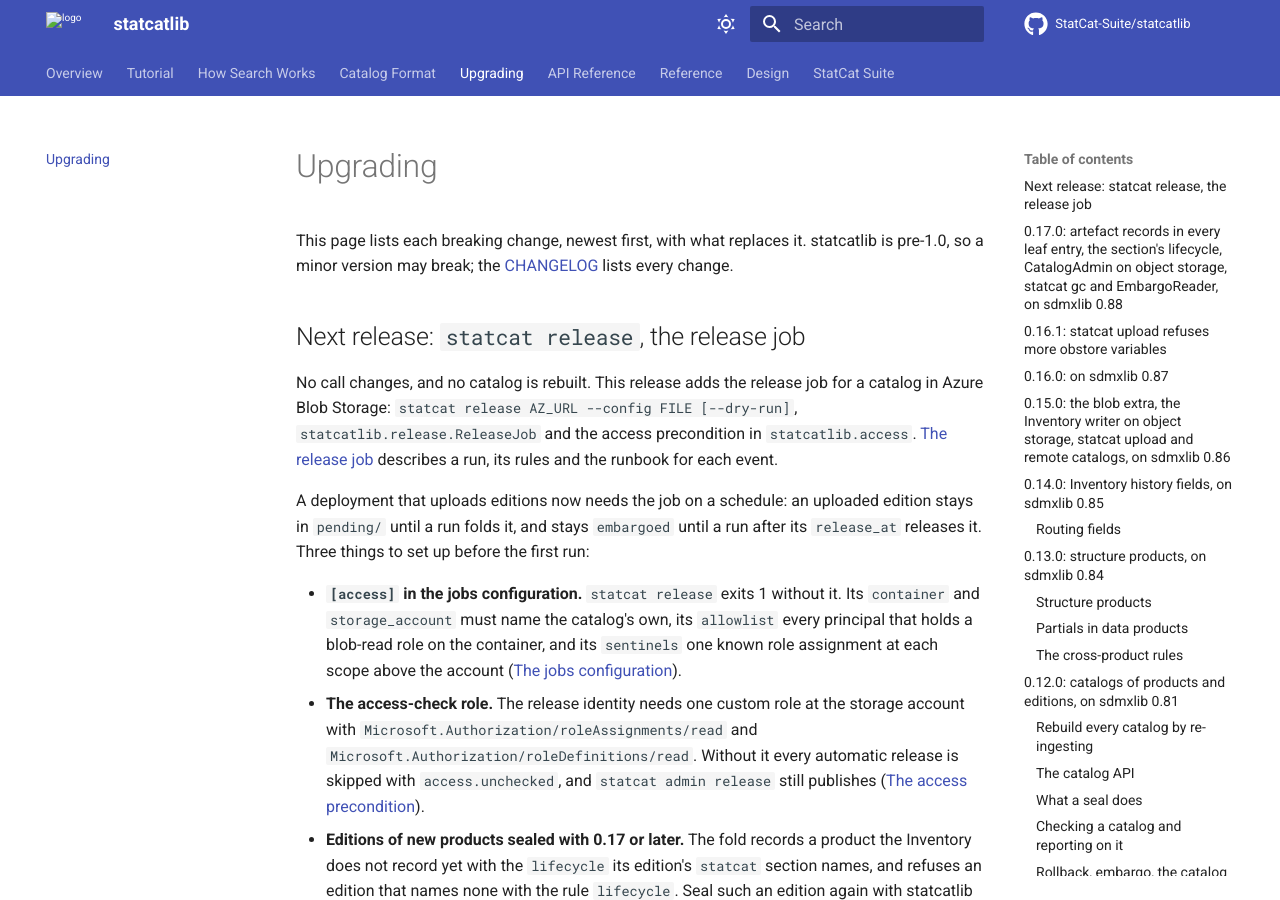
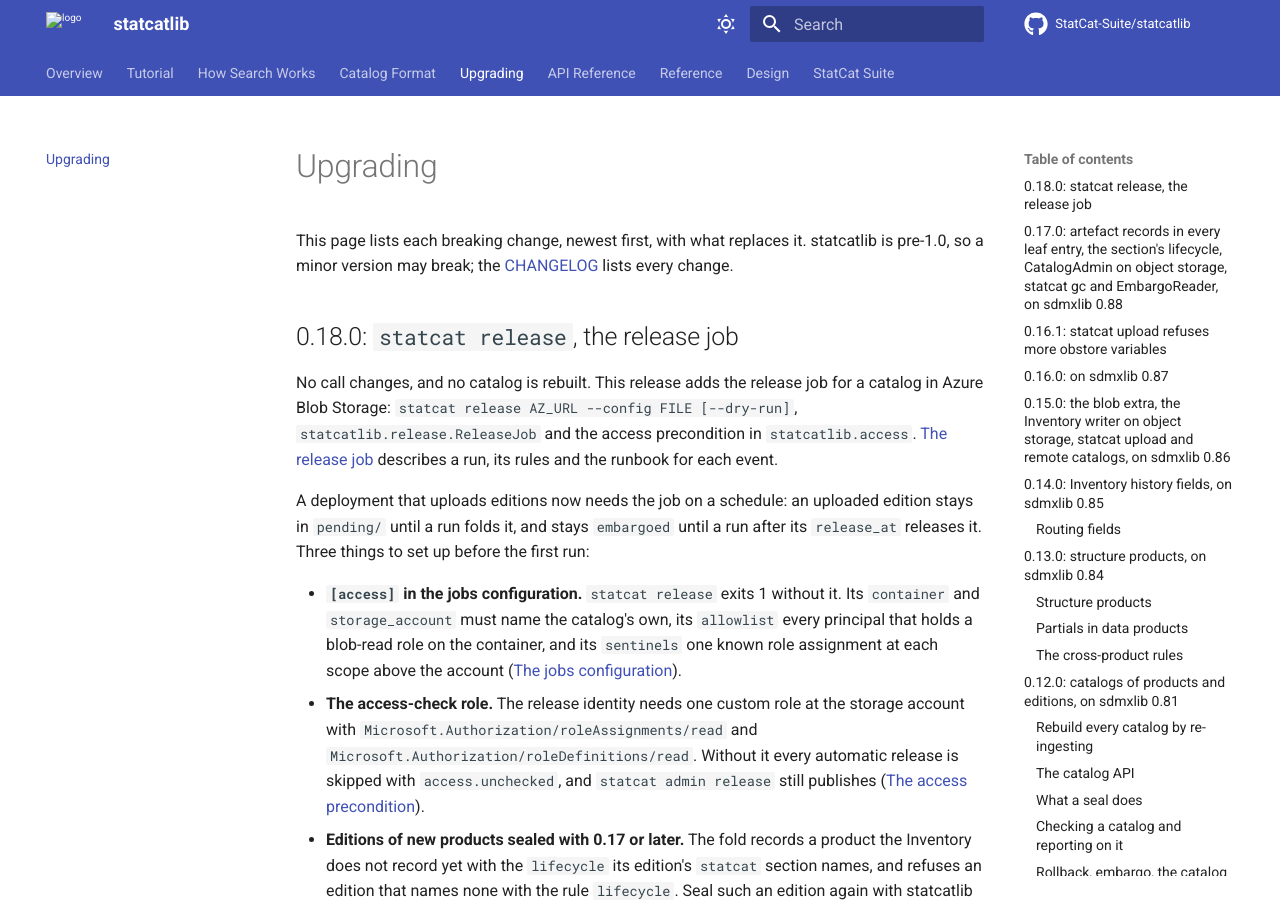
Before and after one commit to StatCat-Suite/statcatlib, an MkDocs documentation site: the page built from docs/upgrading.md, in a window 1280 px wide and 900 px high. Built offline with MkDocs 1.6.1 and Material for MkDocs 9.7.7, drawn with Linux system fonts in a browser that asks for light colours; comment, search, counter and statistics services are not loaded.

Commit message:
chore(release): v0.18.0

```diff
--- a/docs/upgrading.md
+++ b/docs/upgrading.md
@@ -5,7 +5,7 @@ statcatlib is pre-1.0, so a minor version may break; the
 [CHANGELOG](https://github.com/StatCat-Suite/statcatlib/blob/main/CHANGELOG.md)
 lists every change.
 
-## Next release: `statcat release`, the release job
+## 0.18.0: `statcat release`, the release job
 
 No call changes, and no catalog is rebuilt. This release adds the release job for a
 catalog in Azure Blob Storage: `statcat release AZ_URL --config FILE [--dry-run]`,
--- a/pyproject.toml
+++ b/pyproject.toml
@@ -1,6 +1,6 @@
 [project]
 name = "statcatlib"
-version = "0.17.0"
+version = "0.18.0"
 description = "Queryable open data catalog engine for DCAT-AP, StatDCAT-AP, CKAN, and SDMX"
 license = "Apache-2.0"
 license-files = ["LICENSE"]
```
Also changed, not shown: CHANGELOG.md (+18 -0 lines).
